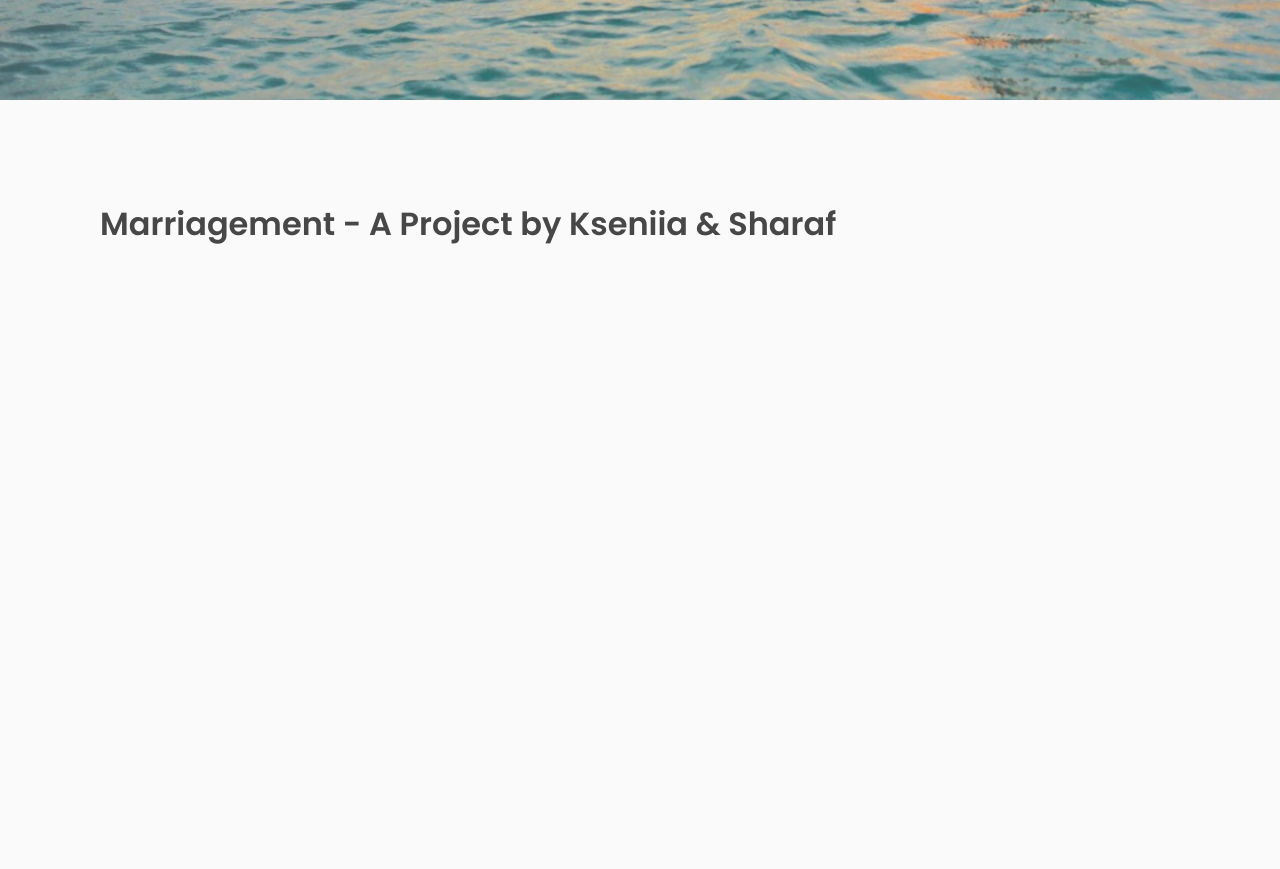
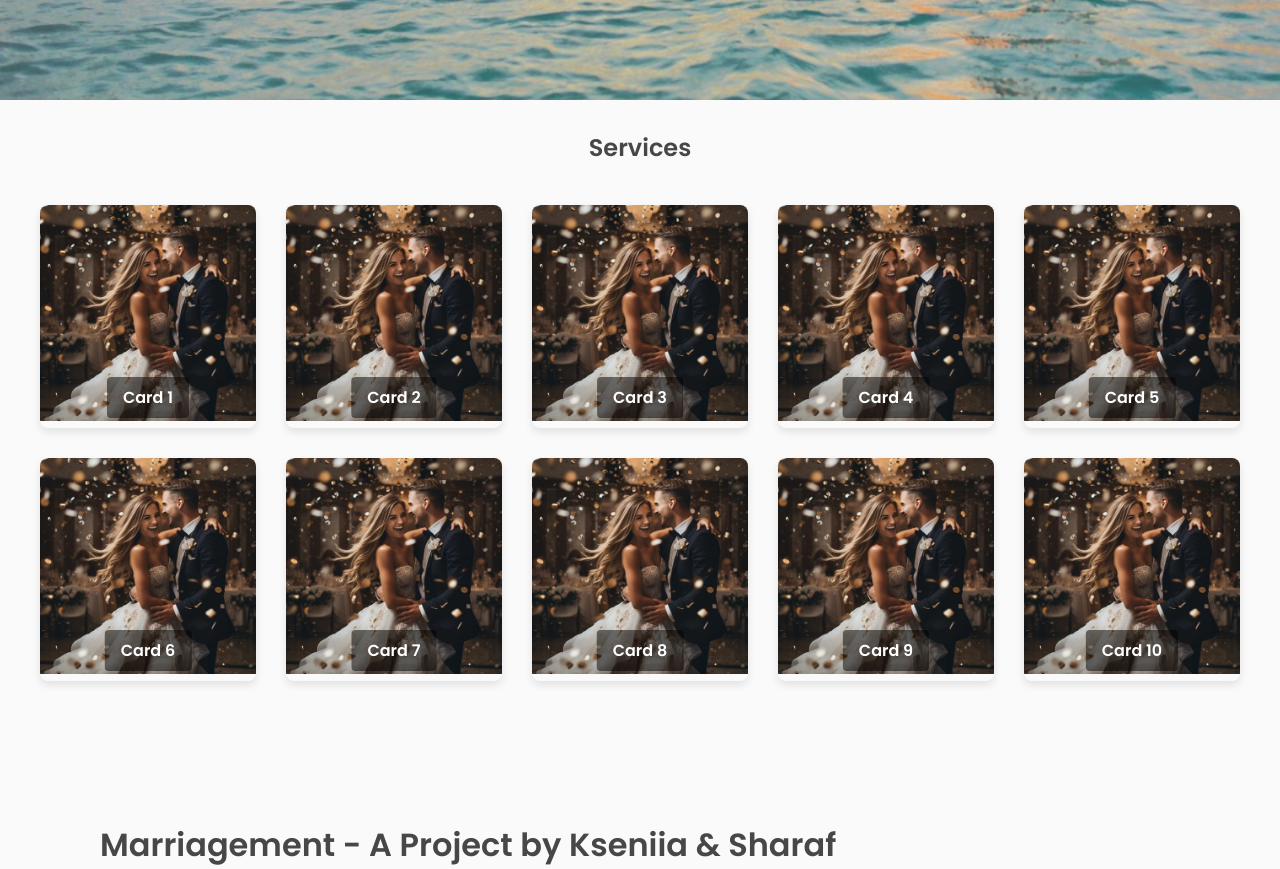
Before and after one commit to voyage-coders/marriagement, a React (Vite) app in the folder client/: page / in a window 1280 px wide. Shown: the part 700-1569 px from the top of the page. Before the commit the page ends 948 px from the top, so only its background shows below. Built offline with nearby package versions, Linux system fonts and the light colour scheme.

Commit message:
created service cards
created service cards

```diff
--- a/client/src/components/header/Header.jsx
+++ b/client/src/components/header/Header.jsx
@@ -3,7 +3,7 @@ import {Link} from 'react-router-dom';
 import './Header.css';
 import Dropdown from './Dropdown';
 import Button from './Button';
-import logo from '../../assets/logo.png'
+import logo from '../../assets/images/logo.png'
 
 
 
--- /dev/null
+++ b/client/src/components/services-section/Card.css
@@ -0,0 +1,25 @@
+.card {
+    position: relative;
+    overflow: hidden;
+    border-radius: 8px;
+    box-shadow: 0 4px 8px rgba(0, 0, 0, 0.1);
+  }
+
+  .card-image {
+    width: 100%;
+    height: auto;
+  }
+
+  .card-text {
+    position: absolute;
+    bottom: 10px;
+    left: 50%;
+    transform: translateX(-50%);
+    color: white;
+    background-color: rgba(0, 0, 0, 0.5);
+    padding: 8px 16px;
+    border-radius: 4px;
+    font-size: 16px;
+    font-weight: bold;
+    text-align: center;
+  }
--- /dev/null
+++ b/client/src/components/services-section/Card.jsx
@@ -0,0 +1,12 @@
+import './Card.css'
+
+const Card = ({image,text}) => {
+  return (
+    <div className="card">
+    <img src={image} alt="Card" className="card-image" />
+    <div className="card-text">{text}</div>
+  </div>
+  )
+}
+
+export default Card
--- /dev/null
+++ b/client/src/components/services-section/ServicesSection.css
@@ -0,0 +1,17 @@
+.cards-section {
+    display: grid;
+    grid-template-columns: repeat(auto-fit, minmax(200px, 1fr));
+    gap: 30px;
+    padding:40px;
+  }
+
+  .services-heading {
+    margin-top: 30px;
+    text-align: center;
+  }
+
+  @media (min-width: 1024px) {
+    .cards-section {
+      grid-template-columns: repeat(5, 1fr);
+    }
+  }
--- /dev/null
+++ b/client/src/components/services-section/ServicesSection.jsx
@@ -0,0 +1,19 @@
+import './ServicesSection.css'
+import Card from './Card'
+
+
+const ServicesSection = ({cards}) => {
+  return (
+
+    <div>
+        <h2 className="services-heading"> Services</h2>
+        <div className="cards-section">
+            {cards.map((card, index) => (
+            <Card key={index} image={card.image} text={card.text} />
+            ))}
+        </div>
+  </div>
+  )
+}
+
+export default ServicesSection
--- /dev/null
+++ b/client/src/components/services-section/servicesData.js
@@ -0,0 +1,16 @@
+import sampleImage from '../../assets/images/services-section/sample.png';
+
+const servicesData = [
+    { image: sampleImage, text: 'Card 1' },
+    { image: sampleImage, text: 'Card 2' },
+    { image: sampleImage, text: 'Card 3' },
+    { image: sampleImage, text: 'Card 4' },
+    { image: sampleImage, text: 'Card 5' },
+    { image: sampleImage, text: 'Card 6' },
+    { image: sampleImage, text: 'Card 7' },
+    { image: sampleImage, text: 'Card 8' },
+    { image: sampleImage, text: 'Card 9' },
+    { image: sampleImage, text: 'Card 10'},
+  ];
+
+  export default servicesData
--- a/client/src/pages/home/HomePage.jsx
+++ b/client/src/pages/home/HomePage.jsx
@@ -1,12 +1,15 @@
 //HomePage component
 import Hero from './Hero';
 import Header from '../../components/header/Header';
+import ServicesSection from '../../components/services-section/ServicesSection';
+import servicesData from '../../components/services-section/servicesData';
 
 function HomePage() {
   return (
     <div>
         <Header/>
         <Hero/>
+        <ServicesSection cards={servicesData}/>
     </div>
   )
 }
```
Also changed, not shown: client/src/assets/images/logo.png (renamed from client/src/assets/logo.png), client/src/assets/images/services-section/sample.png (added).
